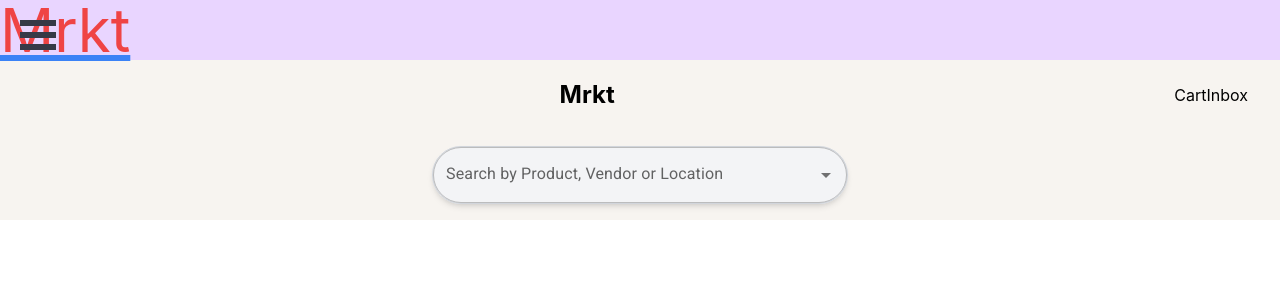
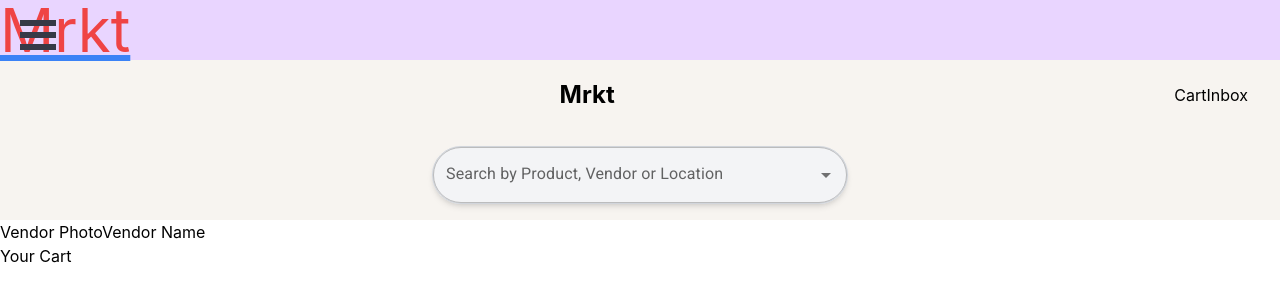
Before and after one commit to PeterDevelops/final-project, a React (Create React App) app in the folder frontend/: page /cart in a window 1280 px wide. Shown: the top 302 px of the page. Built offline with nearby package versions, Linux system fonts and the light colour scheme; no server answers.

Commit message:
add react router

```diff
--- a/frontend/src/App.jsx
+++ b/frontend/src/App.jsx
@@ -3,6 +3,9 @@ import './App.css';
 import axios from 'axios';
 
 import Homepage from './components/Homepage';
+import { BrowserRouter as Router, Route, Routes } from 'react-router-dom';
+import Cart from './components/NavBar-Components/Cart';
+import Inbox from './components/NavBar-Components/Inbox'
 
 function App() {
   const [products, setProducts] = useState('');
@@ -19,14 +22,22 @@ function App() {
   }, []);
 
   return (
+    <Router>
       <div className="Homepage">
         <div className='bg-purple-200'>
           <header>
             <h1 className="text-6xl text-red-500 underline decoration-blue-500">Mrkt</h1>
           </header>
         </div>
-    <Homepage products={products}/>
+        <Homepage products={products} />
+        {/* Route resource path */}
+        <Routes>
+
+          <Route path="/cart" element={<Cart />} />
+          <Route path="/inbox" element={<Inbox />} />
+        </Routes>
       </div>
+    </Router>
   );
 };
 
--- a/frontend/src/components/NavBar-Components/Cart.jsx
+++ b/frontend/src/components/NavBar-Components/Cart.jsx
@@ -3,8 +3,21 @@ import React from 'react';
 const Cart = () => {
   return (
     <div>
-      <a href="#" className="nav-bar__cart">Cart</a>
+
+      <div>
+
+        <span>Vendor Photo</span>
+        <span>Vendor Name</span>
+      </div>
+
+      <div>
+        Your Cart
+      </div>
+
+
+
     </div>
+
   );
 };
 
--- a/frontend/src/components/NavBar.jsx
+++ b/frontend/src/components/NavBar.jsx
@@ -5,22 +5,28 @@ import HamburgerMenu from './NavBar-Components/HamburgerMenu';
 import Cart from './NavBar-Components/Cart';
 import Inbox from './NavBar-Components/Inbox';
 import SearchBar from './NavBar-Components/SearchBar';
+import { Link } from 'react-router-dom';
 
 const NavBar = () => {
   return (
+
     <div>
       <nav className="nav-bar">
           <HamburgerMenu />
         <span className="nav-bar__logo">Mrkt</span>
         <div className="nav-bar__links">
-          <Cart />
-          <Inbox />
+
+          <Link to="/cart">Cart</Link>
+          <Link to="/inbox">Inbox</Link>
+
         </div>
       </nav>
       <div className="search-bar-container">
         <SearchBar />
       </div>
     </div>
+
+
   );
 };
 
```
Also changed, not shown: frontend/src/components/Homepage.jsx (line endings or trailing spaces). Lines whose indentation alone changed are shown as unchanged.
